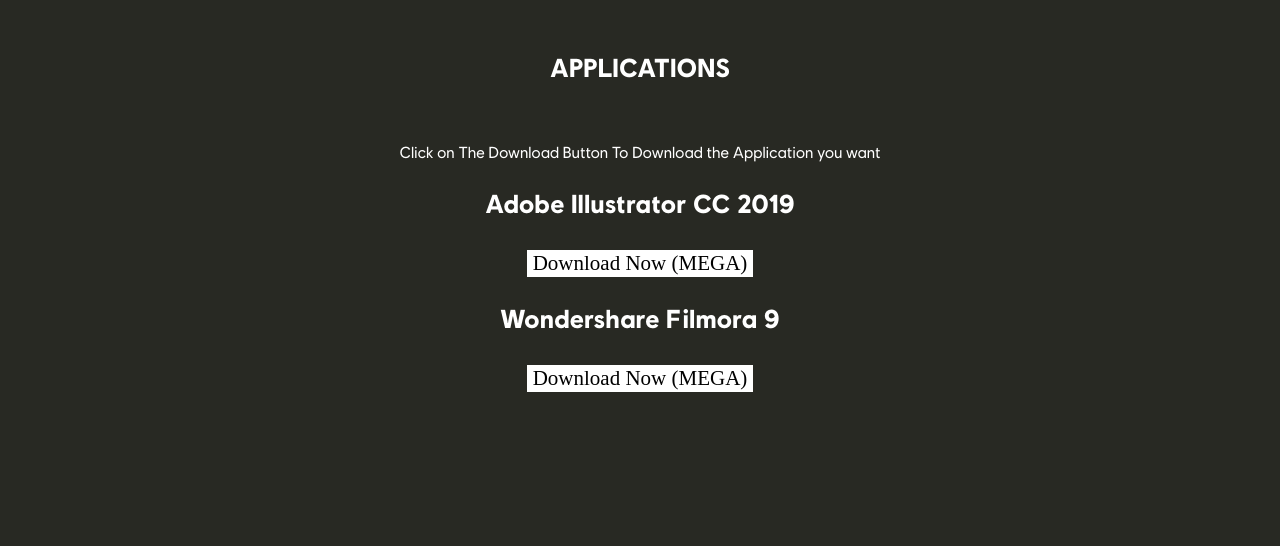
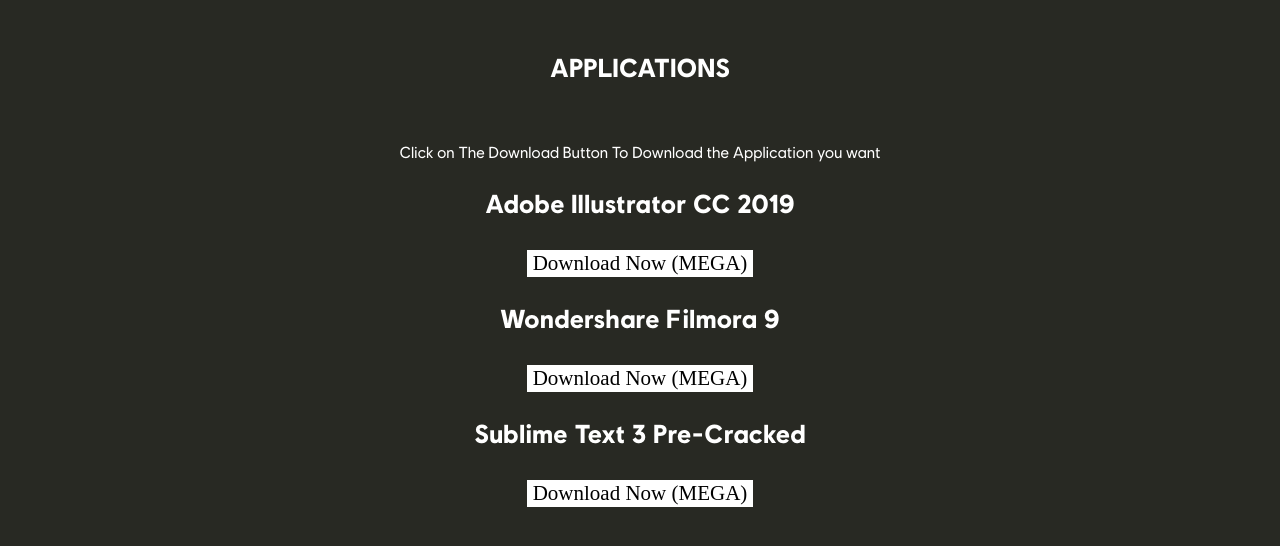
Before and after one commit to Blaz777/xyzapk.github.io, a plain HTML site: page dwn-pc-apps.html in a window 1280 px wide. Shown: the part 122-668 px from the top of the page. Drawn offline with Linux system fonts and the light colour scheme.

Commit message:
added sublime text

```diff
--- a/dwn-pc-apps.html
+++ b/dwn-pc-apps.html
@@ -139,6 +139,8 @@ display: inline-block;
 		<p class="about" align="center">Adobe Illustrator CC 2019<br><br><a href= "https://mega.nz/#F!TzBWhaTD!4SiQczPBhYHrsIEnfc-erA"><button class= "explbtn">Download Now (MEGA)</button></a>
 			<br>
 			<p class="about" align="center">Wondershare Filmora 9<br><br><a href= "https://mega.nz/#F!GmwGAKgA!Fz1TAj94r5bjODD2LT5NZw"><button class= "explbtn">Download Now (MEGA)</button></a>
+				<br>
+				<p class="about" align="center">Sublime Text 3 Pre-Cracked<br><br><a href= "https://mega.nz/#!Tjx0iSbC!JY0TN3WrpPedWraUuwmuXETpF7Ch-DlZEN4-JiW-Y-0"><button class= "explbtn">Download Now (MEGA)</button></a>
 		</p>
 
 
```
